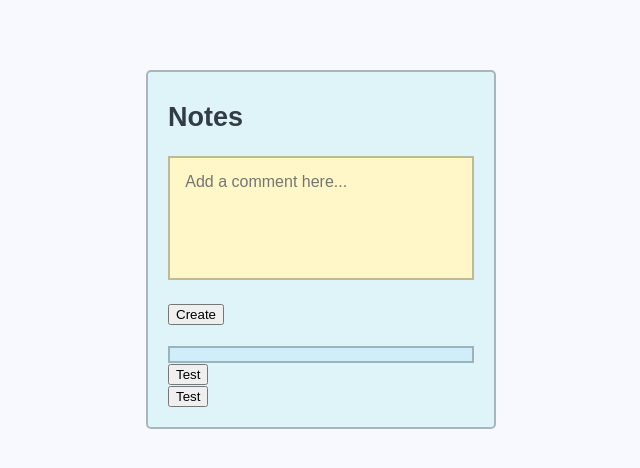
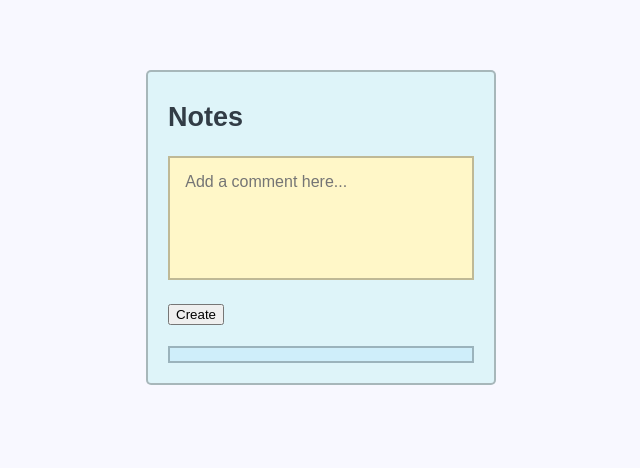
Before and after one commit to Zimmja/Notes-App, a website: page index.html in a window 1280 px wide. Shown: the whole page, without its empty margins (319-959 px from the left). Drawn offline with nearby package versions, Linux system fonts and the light colour scheme; no server answers.

Commit message:
hid React elements

```diff
--- a/index.html
+++ b/index.html
@@ -16,8 +16,9 @@
           <button id="createButton">Create</button><br><br>
           <div id="noteBoard"></div>
         </div>
-        <div class="test_button_container" data-commentid="1"></div>
-        <div class="test_button_container" data-commentid="2"></div>
+        <!-- Uncomment here to display React test elements. -->
+        <!-- <div class="test_button_container" data-commentid="1"></div>
+        <div class="test_button_container" data-commentid="2"></div> -->
       </div>
 
       <!-- Load React. -->
```
